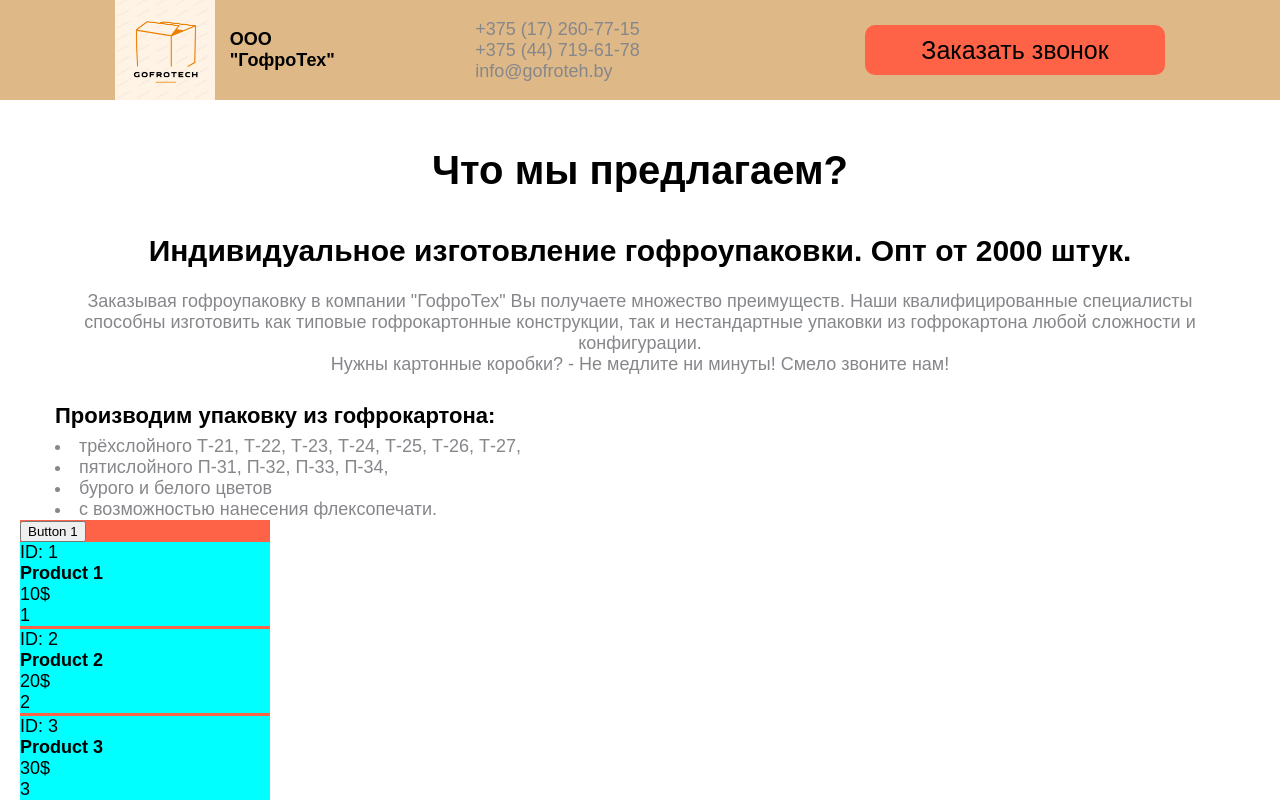
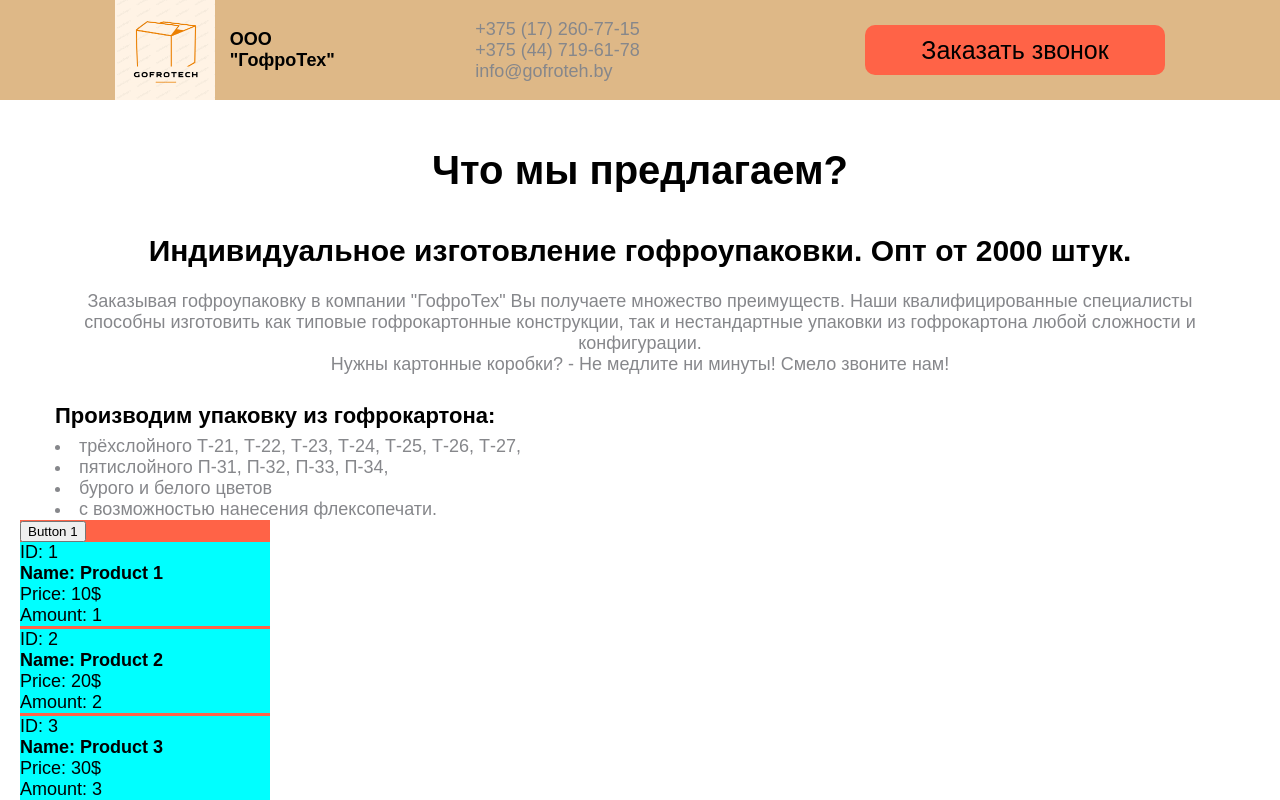
Before and after one commit to Loki4ch/ChetkieKorobki, a React app: page / in a window 1280 px wide. Shown: the top 800 px of the page. Built offline with nearby package versions, Linux system fonts and the light colour scheme.

Commit message:
render implemented

```diff
--- a/src/App.jsx
+++ b/src/App.jsx
@@ -1,46 +1,26 @@
 import React from 'react';
-
+import productsArrState from './stateArray'
 class App extends React.Component {
     constructor(props) {
         super(props);
 
         this.state = {
             header: "Button 1",
-            productDivs: [
-                {
-                    id: 1,
-                    name: 'Product 1',
-                    price: '10$',
-                    amount: 1,
-                },
-                {
-                    id: 2,
-                    name: 'Product 2',
-                    price: '20$',
-                    amount: 2,
-                },
-                {
-                    id: 3,
-                    name: 'Product 3',
-                    price: '30$',
-                    amount: 3,
-                }
-            ],
+            productDivs: productsArrState,
         }
     }
-
 
     render() {
         return (
             <div className={'products'}>
-                <button className={'btn-edit'} onClick={(event) => {this.setState({})}}>{this.state.header}</button>
+                <button className={'btn-edit'} onClick={(event) => {this.setState({header: this.state.header + 1})}}>{this.state.header}</button>
                 {this.state.productDivs.map((elem, index) => {
                     return (
                         <div className={'product'}>
                             <p>{'ID: '}{elem.id}</p>
-                            <h1>{elem.name}</h1>
-                            <p>{elem.price}</p>
-                            <p>{elem.amount}</p>
+                            <h1>{'Name: '}{elem.name}</h1>
+                            <p>{'Price: '}{elem.price}</p>
+                            <p>{'Amount: '}{elem.amount}</p>
                         </div>
                     )
                 })}
--- a/src/stateArray.js
+++ b/src/stateArray.js
@@ -0,0 +1,29 @@
+const productsArrState = [
+    {
+        id: 1,
+        name: 'Product 1',
+        price: '10$',
+        amount: 1,
+    },
+    {
+        id: 2,
+        name: 'Product 2',
+        price: '20$',
+        amount: 2,
+    },
+    {
+        id: 3,
+        name: 'Product 3',
+        price: '30$',
+        amount: 3,
+    }
+]
+
+// const ChangeId = () => {
+//       productsArrState.map(elem => {
+//           console.log(elem)
+//         elem.id = 99;
+//       })
+// }
+// export { ChangeId };
+export  default productsArrState;
```
